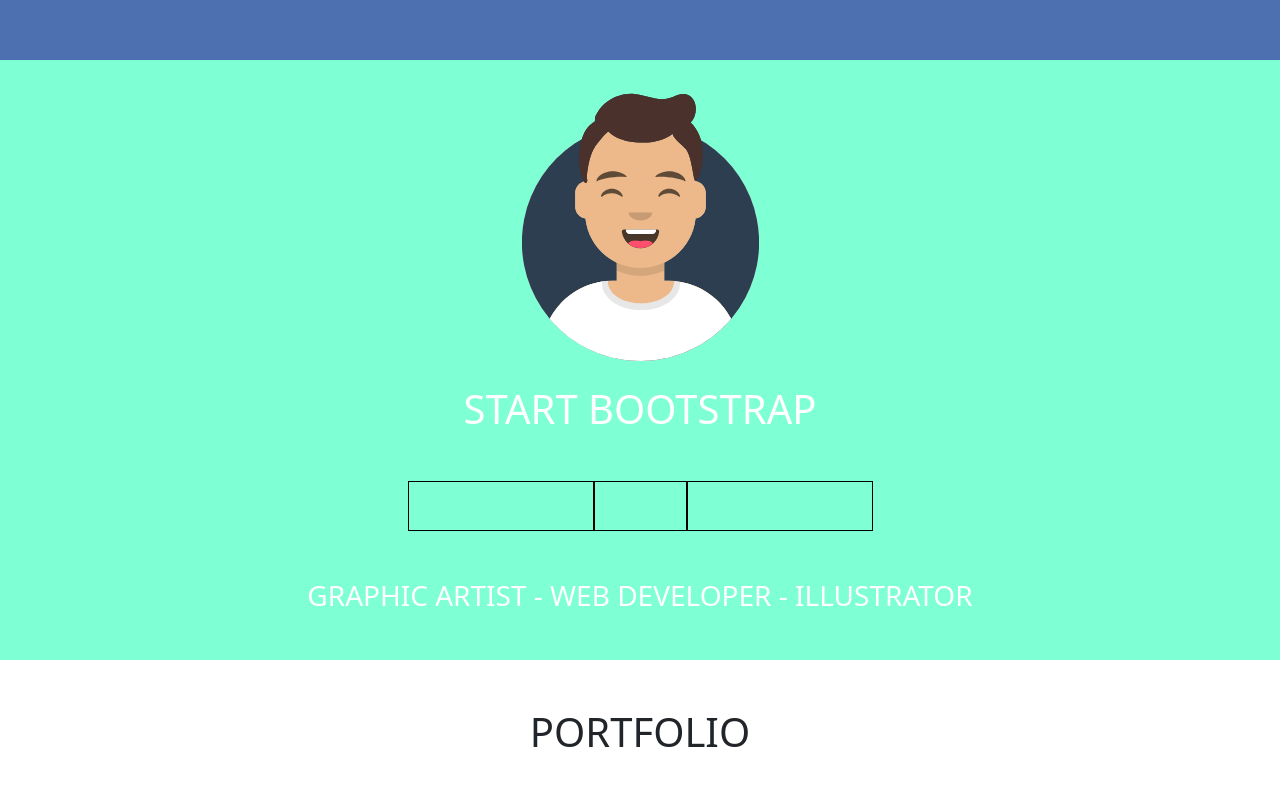
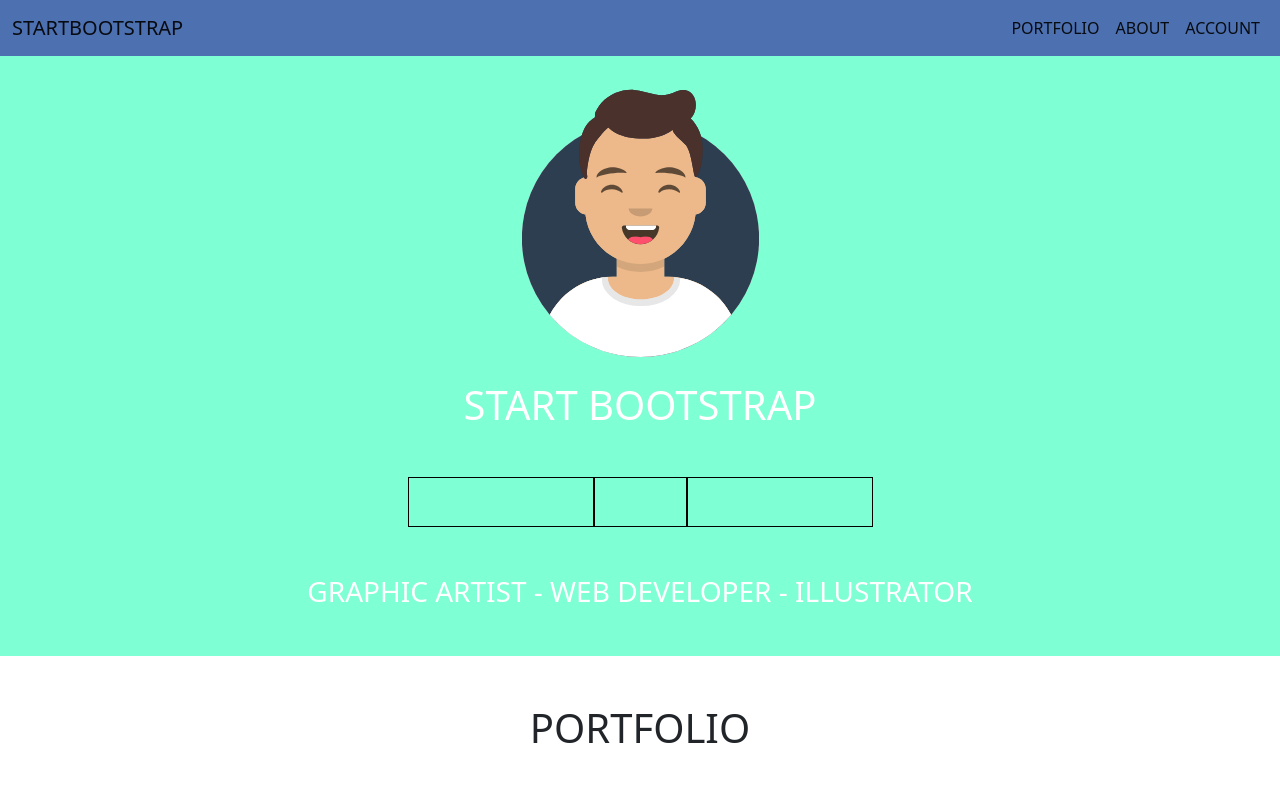
Before and after one commit to santocaridi99/html-css-bootstrap-freelancer, a plain HTML site: page index.html in a window 1280 px wide. Shown: the top 797 px of the page. Drawn offline with nearby package versions, Linux system fonts and the light colour scheme.

Commit message:
navbar fatta (cambiare i colori lavorare su font)

```diff
--- a/css/style.css
+++ b/css/style.css
@@ -2,9 +2,8 @@
     background-color: aquamarine;
 }
 
-.navbar{
+.colornav{
     background-color:#4c70b0;
-    height: 60px;
 }
 
 .white{
@@ -49,10 +48,11 @@
     width: 30px;
 }
 
+
 /* ------------------------------------ */
 @media screen and (max-width: 768px){
     .description>h3{
-        font-size: 13px;
+        font-size: 14px;
 
     }
 }
--- a/index.html
+++ b/index.html
@@ -10,9 +10,27 @@
     <link rel="stylesheet" href="css/style.css">
 </head>
 <body>
-    <div class="col-12">
-        <div class="navbar"></div>
-    </div>
+    <nav class="navbar navbar-expand-lg navbar-light colornav">
+        <div class="container-fluid justify-content-end">
+          <button class="navbar-toggler" type="button" data-bs-toggle="collapse" data-bs-target="#navbarTogglerDemo01" aria-controls="navbarTogglerDemo01" aria-expanded="false" aria-label="Toggle navigation">
+            <span class="navbar-toggler-icon"></span>
+          </button>
+            <div class="justify-content-sm-between collapse navbar-collapse" id="navbarTogglerDemo01">
+                <a class="navbar-brand" href="#">STARTBOOTSTRAP</a>
+                <ul class="d-flex navbar-nav  mb-2 mb-lg-0">
+                    <li class="nav-item">
+                    <a class="nav-link active" aria-current="page" href="#">PORTFOLIO</a>
+                    </li>
+                    <li class="nav-item">
+                    <a class="nav-link active" href="#">ABOUT</a>
+                    </li>
+                    <li class="nav-item">
+                    <a class="nav-link active" href="#" tabindex="-1" aria-disabled="true">ACCOUNT</a>
+                    </li>
+                </ul>
+            </div>
+        </div>
+    </nav>
     <div class="container-fluid menta py-4">
         <div class="container">
             <div class="row justify-content-center">
```
